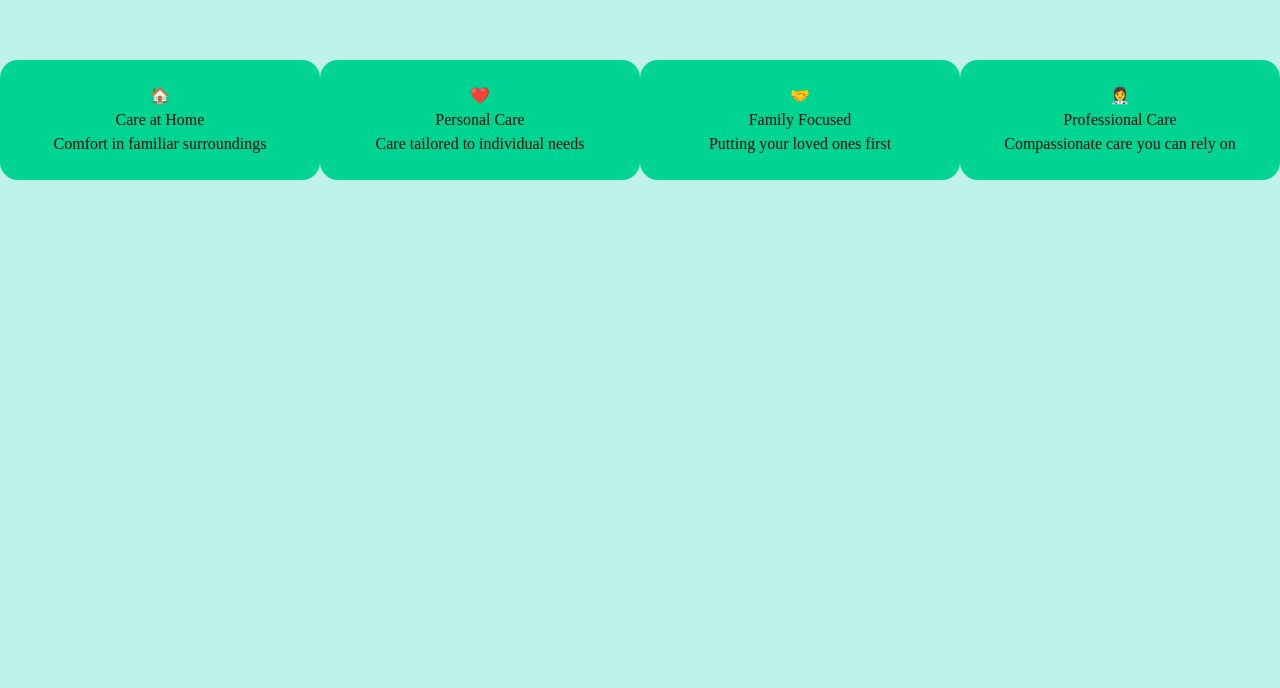
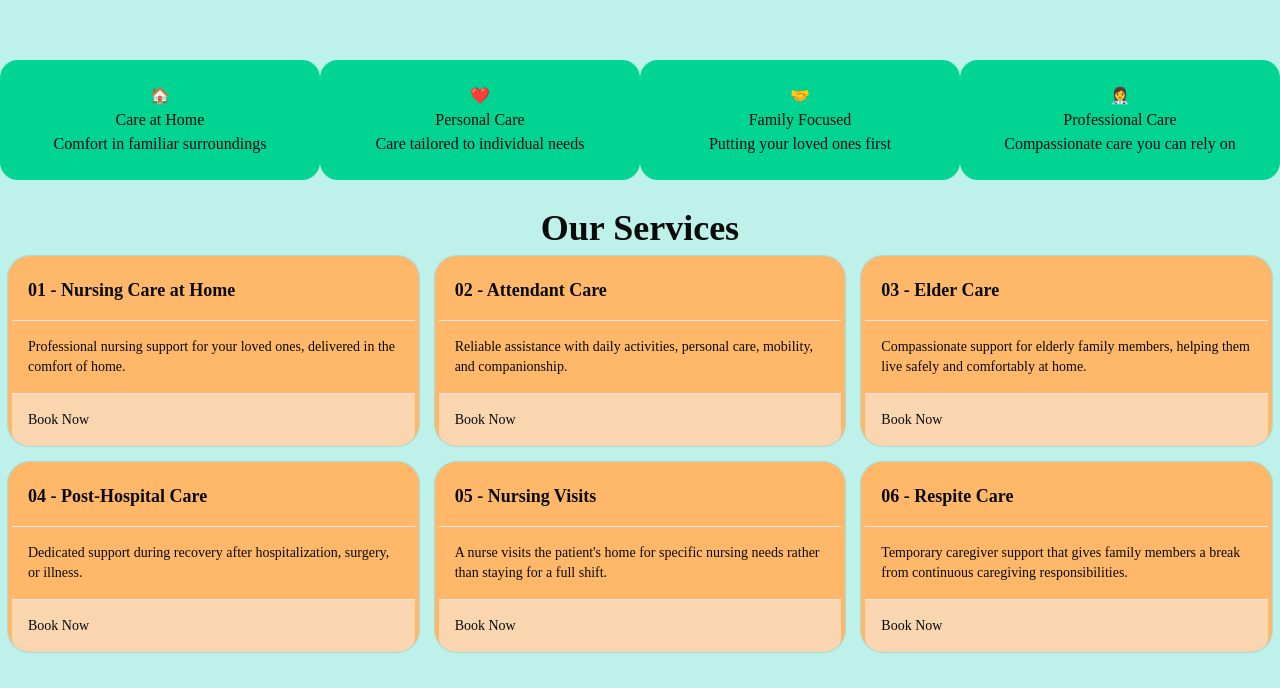
Before and after one commit to SurajKrSaw/Heal-Well, a Next.js app: page / in a window 1280 px wide. Shown: the part 821-1509 px from the top of the page. Before the commit the page ends 1009 px from the top, so only its background shows below. Built offline with nearby package versions, Linux system fonts and the light colour scheme.

Commit message:
Initial Service Section is added

```diff
--- a/app/page.tsx
+++ b/app/page.tsx
@@ -1,5 +1,6 @@
 import Image from "next/image";
 import HighlightStrip from "@/components/highlightStrip";
+import Services from "@/components/servicesSection";
 export default function Home() {
   return (
     <main>
@@ -45,6 +46,7 @@ export default function Home() {
         </div>
       </section>
       <HighlightStrip />
+      <Services />
     </main>
   );
 }
--- /dev/null
+++ b/components/servicesSection.tsx
@@ -0,0 +1,138 @@
+import {
+  Card,
+  CardAction,
+  CardContent,
+  CardDescription,
+  CardFooter,
+  CardHeader,
+  CardTitle,
+} from "@/components/ui/card";
+import Link from "next/link";
+
+const Services = () => {
+  return (
+    <div className="grid grid-cols-2 sm:grid-cols-3  my-7">
+      <h1 className="flex col-span-full justify-center font-bold text-4xl">
+        Our Services
+      </h1>
+      <Card className="bg-orange-300 p-1 m-2 rounded-3xl">
+        <p className="icon"></p>
+        <CardHeader>
+          <CardTitle className="text-lg font-bold">
+            01 - Nursing Care at Home
+          </CardTitle>
+          {/* <CardDescription>Card Description</CardDescription>
+          <CardAction>Card Action</CardAction> */}
+        </CardHeader>
+        <hr />
+        <CardContent>
+          <p>
+            Professional nursing support for your loved ones, delivered in the
+            comfort of home.
+          </p>
+        </CardContent>
+        <Link href="">
+          <CardFooter className="hover:bg-orange-100">Book Now</CardFooter>
+        </Link>
+      </Card>
+      <Card className="bg-orange-300 p-1 m-2 rounded-3xl">
+        <p className="icon"></p>
+        <CardHeader>
+          <CardTitle className="text-lg font-bold">
+            02 - Attendant Care
+          </CardTitle>
+          {/* <CardDescription>Card Description</CardDescription>
+          <CardAction>Card Action</CardAction> */}
+        </CardHeader>
+        <hr />
+        <CardContent>
+          <p>
+            Reliable assistance with daily activities, personal care, mobility,
+            and companionship.
+          </p>
+        </CardContent>
+        <Link href="">
+          <CardFooter className="hover:bg-orange-100">Book Now</CardFooter>
+        </Link>
+      </Card>
+      <Card className="bg-orange-300 p-1 m-2 rounded-3xl">
+        <p className="icon"></p>
+        <CardHeader>
+          <CardTitle className="text-lg font-bold">03 - Elder Care</CardTitle>
+          {/* <CardDescription>Card Description</CardDescription>
+          <CardAction>Card Action</CardAction> */}
+        </CardHeader>
+        <hr />
+        <CardContent>
+          <p>
+            Compassionate support for elderly family members, helping them live
+            safely and comfortably at home.
+          </p>
+        </CardContent>
+        <Link href="">
+          <CardFooter className="hover:bg-orange-100">Book Now</CardFooter>
+        </Link>
+      </Card>
+      <Card className="bg-orange-300 p-1 m-2 rounded-3xl">
+        <p className="icon"></p>
+        <CardHeader>
+          <CardTitle className="text-lg font-bold">
+            04 - Post-Hospital Care
+          </CardTitle>
+          {/* <CardDescription>Card Description</CardDescription>
+          <CardAction>Card Action</CardAction> */}
+        </CardHeader>
+        <hr />
+        <CardContent>
+          <p>
+            Dedicated support during recovery after hospitalization, surgery, or
+            illness.
+          </p>
+        </CardContent>
+        <Link href="">
+          <CardFooter className="hover:bg-orange-100">Book Now</CardFooter>
+        </Link>
+      </Card>
+      <Card className="bg-orange-300 p-1 m-2 rounded-3xl">
+        <p className="icon"></p>
+        <CardHeader>
+          <CardTitle className="text-lg font-bold">
+            05 - Nursing Visits
+          </CardTitle>
+          {/* <CardDescription>Card Description</CardDescription>
+          <CardAction>Card Action</CardAction> */}
+        </CardHeader>
+        <hr />
+        <CardContent>
+          <p>
+            A nurse visits the patient&apos;s home for specific nursing needs
+            rather than staying for a full shift.
+          </p>
+        </CardContent>
+        <Link href="">
+          <CardFooter className="hover:bg-orange-100">Book Now</CardFooter>
+        </Link>
+      </Card>
+      <Card className="bg-orange-300 p-1 m-2 rounded-3xl">
+        <p className="icon"></p>
+        <CardHeader>
+          <CardTitle className="text-lg font-bold">06 - Respite Care</CardTitle>
+          {/* <CardDescription>Card Description</CardDescription>
+          <CardAction>Card Action</CardAction> */}
+        </CardHeader>
+        <hr />
+        <CardContent>
+          <p>
+            Temporary caregiver support that gives family members a break from
+            continuous caregiving responsibilities.
+          </p>
+        </CardContent>
+        <Link href="">
+          <CardFooter className="hover:bg-orange-100">Book Now</CardFooter>
+        </Link>
+      </Card>
+    </div>
+  );
+};
+
+export default Services;
--- /dev/null
+++ b/components/ui/card.tsx
@@ -0,0 +1,102 @@
+import * as React from "react"
+import { cn } from "cn"
+
+function Card({
+  className,
+  size = "default",
+  ...props
+}: React.ComponentProps<"div"> & { size?: "default" | "sm" }) {
+  return (
+    <div
+      data-slot="card"
+      data-size={size}
+      className={cn(
+        "group/card flex flex-col gap-(--card-spacing) overflow-hidden rounded-xl bg-card py-(--card-spacing) text-sm text-card-foreground ring-1 ring-foreground/10 [--card-spacing:--spacing(4)] has-data-[slot=card-footer]:pb-0 has-[>img:first-child]:pt-0 data-[size=sm]:[--card-spacing:--spacing(3)] data-[size=sm]:has-data-[slot=card-footer]:pb-0 *:[img:first-child]:rounded-t-xl *:[img:last-child]:rounded-b-xl",
+        className
+      )}
+      {...props}
+    />
+  )
+}
+
+function CardHeader({ className, ...props }: React.ComponentProps<"div">) {
+  return (
+    <div
+      data-slot="card-header"
+      className={cn(
+        "group/card-header @container/card-header grid auto-rows-min items-start gap-1 rounded-t-xl px-(--card-spacing) has-data-[slot=card-action]:grid-cols-[1fr_auto] has-data-[slot=card-description]:grid-rows-[auto_auto] [.border-b]:pb-(--card-spacing)",
+        className
+      )}
+      {...props}
+    />
+  )
+}
+
+function CardTitle({ className, ...props }: React.ComponentProps<"div">) {
+  return (
+    <div
+      data-slot="card-title"
+      className={cn(
+        "font-heading text-base leading-snug font-medium group-data-[size=sm]/card:text-sm",
+        className
+      )}
+      {...props}
+    />
+  )
+}
+
+function CardDescription({ className, ...props }: React.ComponentProps<"div">) {
+  return (
+    <div
+      data-slot="card-description"
+      className={cn("text-sm text-muted-foreground", className)}
+      {...props}
+    />
+  )
+}
+
+function CardAction({ className, ...props }: React.ComponentProps<"div">) {
+  return (
+    <div
+      data-slot="card-action"
+      className={cn(
+        "col-start-2 row-span-2 row-start-1 self-start justify-self-end",
+        className
+      )}
+      {...props}
+    />
+  )
+}
+
+function CardContent({ className, ...props }: React.ComponentProps<"div">) {
+  return (
+    <div
+      data-slot="card-content"
+      className={cn("px-(--card-spacing)", className)}
+      {...props}
+    />
+  )
+}
+
+function CardFooter({ className, ...props }: React.ComponentProps<"div">) {
+  return (
+    <div
+      data-slot="card-footer"
+      className={cn(
+        "flex items-center rounded-b-xl border-t bg-muted/50 p-(--card-spacing)",
+        className
+      )}
+      {...props}
+    />
+  )
+}
+
+export {
+  Card,
+  CardHeader,
+  CardFooter,
+  CardTitle,
+  CardAction,
+  CardDescription,
+  CardContent,
+}
```
